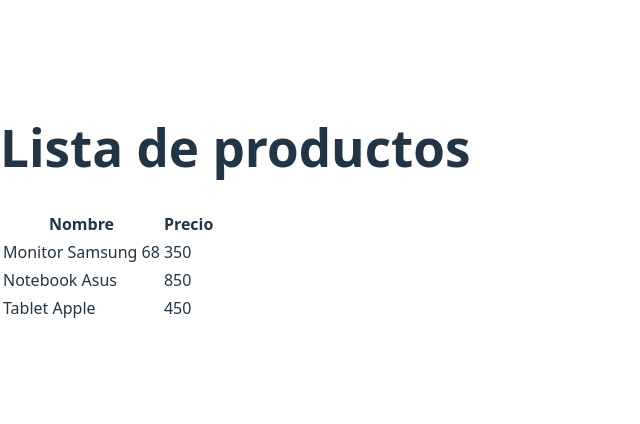
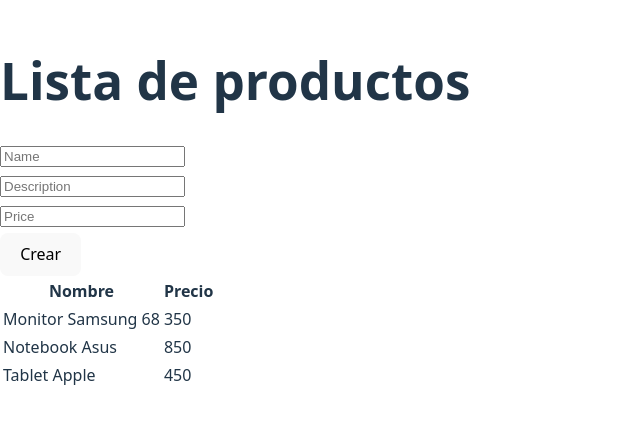
Before and after one commit to xSimon76x/Front-Curso-SpringBoot, a React (Vite) app: page / in a window 1280 px wide. Shown: the part 196-620 px from the top of the page, without its empty margins (0-640 px from the left). Built offline with nearby package versions, Linux system fonts and the light colour scheme.

Commit message:
Agregando la funcion submit y Añadiendo el componente formulario crear

```diff
--- a/src/components/ProductApp.jsx
+++ b/src/components/ProductApp.jsx
@@ -2,18 +2,32 @@ import { useEffect, useState } from "react";
 import { listProducts } from "../services/ProductServices";
 import { ProductGrid } from "./ProductGrid";
 import PropTypes from "prop-types";
+import { ProductForm } from "./ProductForm";
 
 export function ProductApp({title}) {
 
-    const [ product, setProduct ] = useState([]);
+    const [ products, setProduct ] = useState([]);
 
     useEffect( () => {
         const result = listProducts();
         setProduct(result);
     }, []);
+
+    const handlerAddProduct = (product) => {
+        console.log(product);
+        setProduct([...products, {...product}]);
+    }
+
     return <>
         <h1>{title}</h1>
-        <ProductGrid product={product} />
+        <div>
+            <div>
+                <ProductForm handlerAddProduct={handlerAddProduct} />
+            </div>
+            <div>
+                <ProductGrid product={products} />
+            </div>
+        </div>
     </>
 }
 
--- /dev/null
+++ b/src/components/ProductForm.jsx
@@ -0,0 +1,74 @@
+import { useState } from "react"
+
+const initialDataForm = {
+    name: '',
+    description: '',
+    price: ''
+};
+
+export const ProductForm = ({ handlerAddProduct }) => {
+
+
+    const [form, setForm] = useState(initialDataForm);
+
+    const { name, description, price } = form;
+
+    async function onSumbit(e) {
+        e.preventDefault();
+
+        if (!name || !description || !price) {
+            alert('Debe de completar los datos del formulario!')
+            return;
+        }
+        // console.log(form);
+        handlerAddProduct(form);
+        setForm(initialDataForm);
+    }
+
+    return (
+        <form action="submit" onSubmit={
+            (e) => onSumbit(e)
+        }>
+            <div>
+                <input
+                    type="text"
+                    placeholder="Name"
+                    style={{marginBottom: '6px'}}
+                    name="name"
+                    value={name}
+                    onChange={(e) => setForm({
+                        ...form, name: e.target.value
+                    })}
+                    />
+            </div>
+            <div>
+                <input
+                    type="text"
+                    placeholder="Description"
+                    style={{marginBottom: '6px'}}
+                    name="description"
+                    value={description}
+                    onChange={(e) => setForm({
+                        ...form, description: e.target.value
+                    })}
+                    />
+            </div>
+            <div>
+                <input
+                    type="text"
+                    placeholder="Price"
+                    style={{marginBottom: '6px'}}
+                    name="price"
+                    value={price}
+                    onChange={(e) => setForm({
+                        ...form, price: e.target.value
+                    })}
+                />
+            </div>
+            <div>
+                <button type="submit">Crear</button>
+            </div>
+
+        </form>
+    );
+}
```
